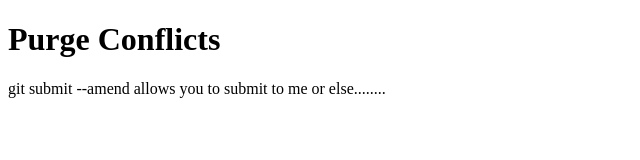
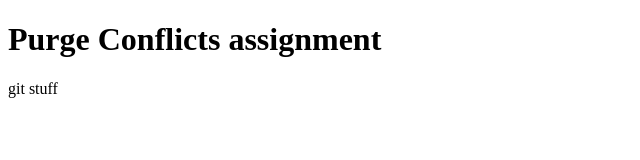
Before and after one commit to RobLowe1992/merge_conflicts, a plain HTML site: page index.html in a window 1280 px wide. Shown: the whole page, without its empty margins (0-640 px from the left). Drawn offline with Linux system fonts and the light colour scheme.

Commit message:
changed stuff

```diff
--- a/index.html
+++ b/index.html
@@ -4,7 +4,7 @@
     <title>Merge Conflicts</title>
 </head>
 <body>
-    <h1>Purge Conflicts</h1>
-    <p>git submit --amend allows you to submit to me or else........</p>
+    <h1>Purge Conflicts assignment</h1>
+    <p>git stuff</p>
 </body>
 </html>
```
